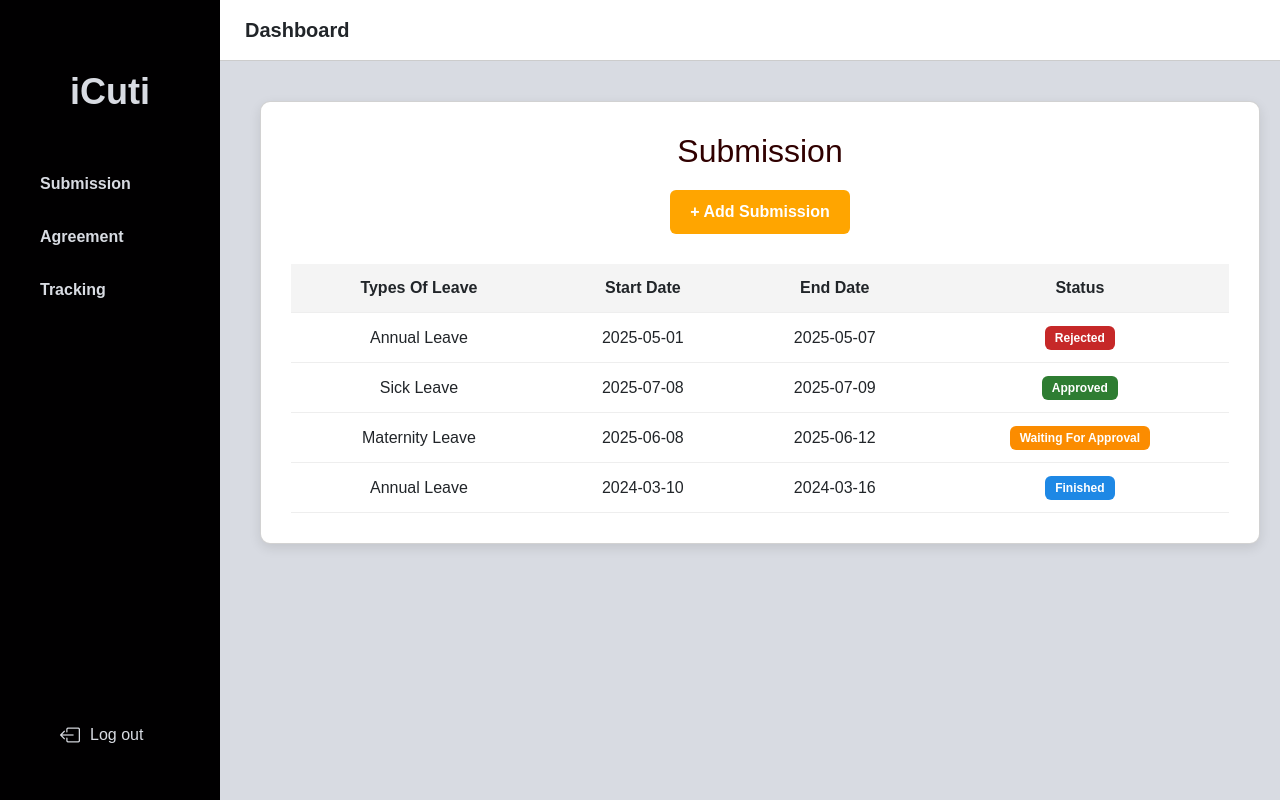
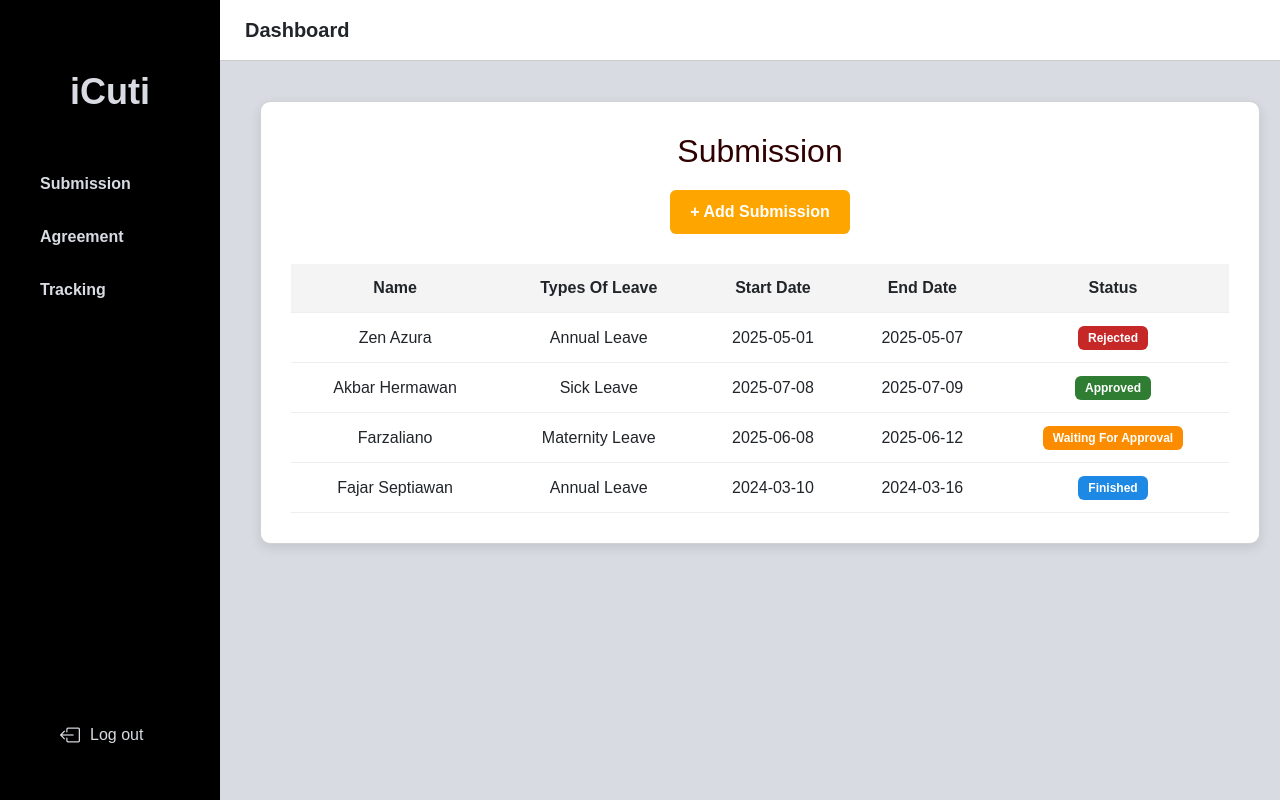
Before and after one commit to Barz77777/iCuti, a PHP site: page /beranda.php in a window 1280 px wide. Run offline with PHP 8.4, Linux system fonts and the light colour scheme.

Commit message:
add fitur beranda name

```diff
--- a/beranda.php
+++ b/beranda.php
@@ -60,6 +60,7 @@
         <table>
           <thead>
             <tr>
+              <th>Name</th>
               <th>Types Of Leave</th>
               <th>Start Date</th>
               <th>End Date</th>
@@ -68,24 +69,28 @@
           </thead>
           <tbody>
             <tr>
+              <td>Zen Azura</td>
               <td>Annual Leave</td>
               <td>2025-05-01</td>
               <td>2025-05-07</td>
               <td><span class="badge rejected">Rejected</span></td>
             </tr>
             <tr>
+              <td>Akbar Hermawan</td>
               <td>Sick Leave</td>
               <td>2025-07-08</td>
               <td>2025-07-09</td>
               <td><span class="badge approved">Approved</span></td>
             </tr>
             <tr>
+              <td>Farzaliano</td>
               <td>Maternity Leave</td>
               <td>2025-06-08</td>
               <td>2025-06-12</td>
               <td><span class="badge waiting">Waiting For Approval</span></td>
             </tr>
             <tr>
+              <td>Fajar Septiawan</td>
               <td>Annual Leave</td>
               <td>2024-03-10</td>
               <td>2024-03-16</td>
```
